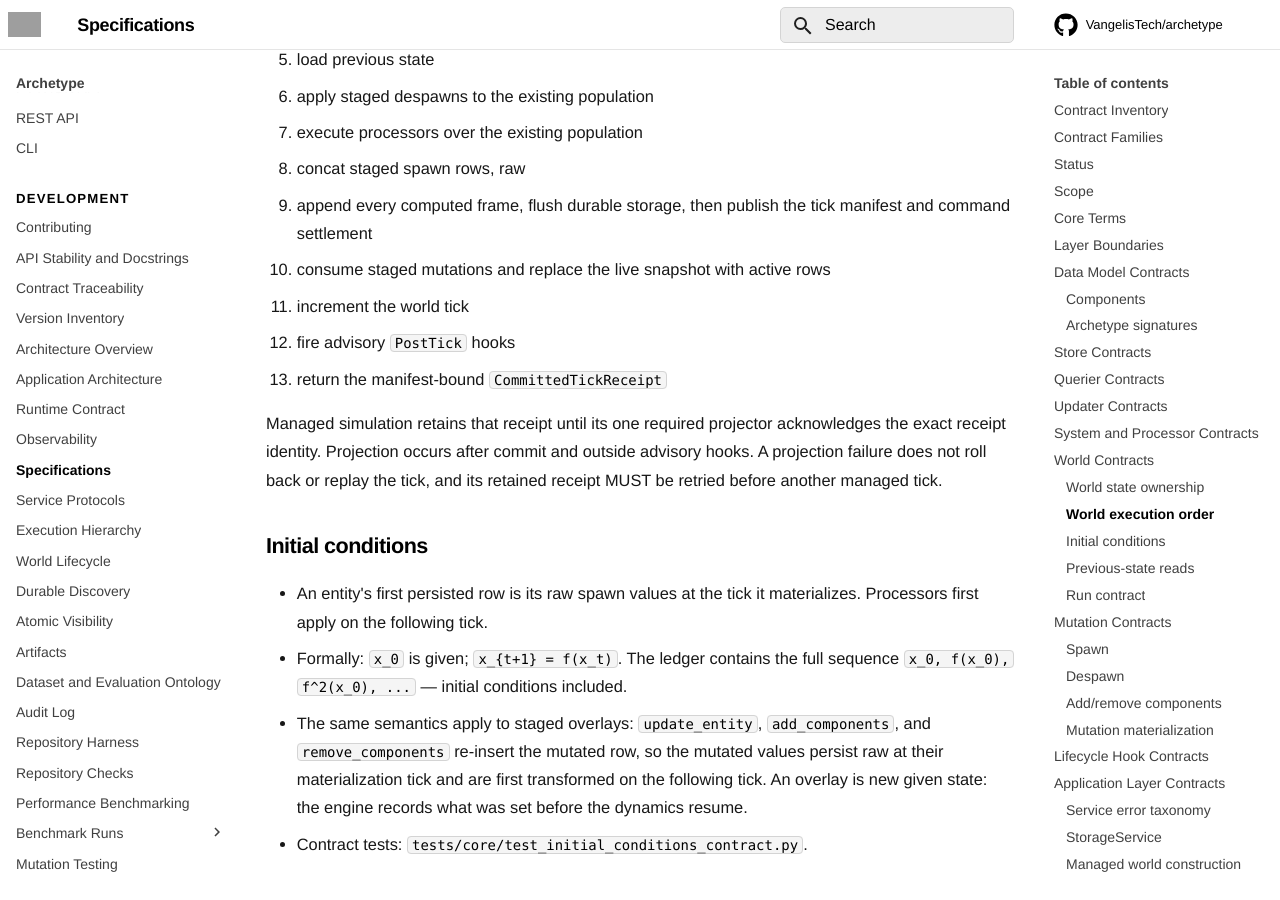
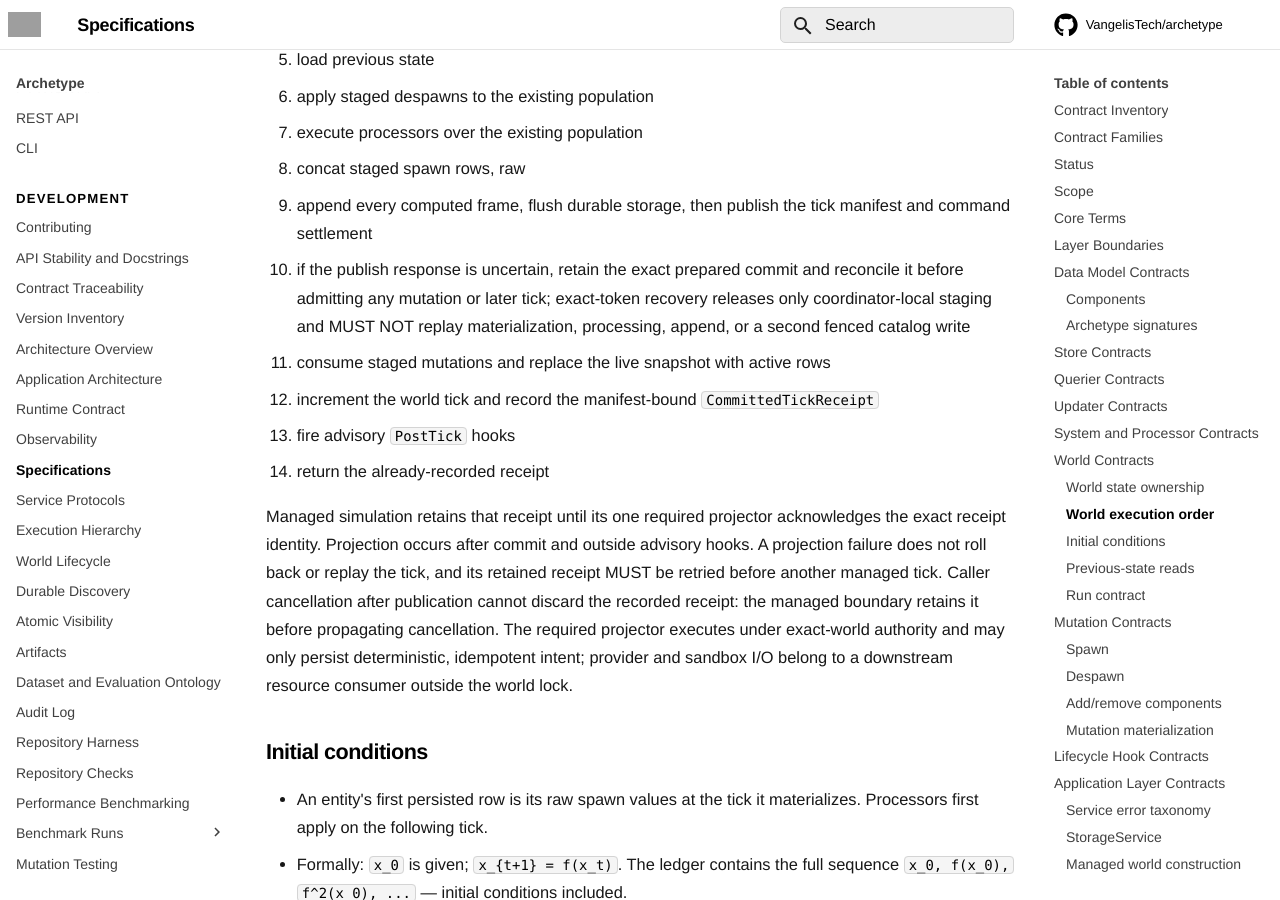
Before and after one commit to VangelisTech/archetype, an MkDocs documentation site: the page built from docs/guide/specification.md, in a window 1280 px wide and 900 px high, scrolled down 10051 px. Built offline with MkDocs 1.6.1 and Material for MkDocs 9.7.7, drawn with Linux system fonts in a browser that asks for light colours; comment, search, counter and statistics services are not loaded; some of the changed text lies outside the part shown; grey boxes are pictures that could not be loaded.

Commit message:
docs(world): specify ambiguous commit recovery
Signed-off-by: Everett Kleven <ekleven@vangelis.tech>

```diff
--- a/docs/guide/specification.md
+++ b/docs/guide/specification.md
@@ -329,15 +329,25 @@ One tick MUST follow this order:
    - concat staged spawn rows, raw
 5. append every computed frame, flush durable storage, then publish the tick
    manifest and command settlement
-6. consume staged mutations and replace the live snapshot with active rows
-7. increment the world tick
-8. fire advisory `PostTick` hooks
-9. return the manifest-bound `CommittedTickReceipt`
+6. if the publish response is uncertain, retain the exact prepared commit and
+   reconcile it before admitting any mutation or later tick; exact-token
+   recovery releases only coordinator-local staging and MUST NOT replay
+   materialization, processing, append, or a second fenced catalog write
+7. consume staged mutations and replace the live snapshot with active rows
+8. increment the world tick and record the manifest-bound
+   `CommittedTickReceipt`
+9. fire advisory `PostTick` hooks
+10. return the already-recorded receipt
 
 Managed simulation retains that receipt until its one required projector
 acknowledges the exact receipt identity. Projection occurs after commit and
 outside advisory hooks. A projection failure does not roll back or replay the
 tick, and its retained receipt MUST be retried before another managed tick.
+Caller cancellation after publication cannot discard the recorded receipt:
+the managed boundary retains it before propagating cancellation. The required
+projector executes under exact-world authority and may only persist
+deterministic, idempotent intent; provider and sandbox I/O belong to a
+downstream resource consumer outside the world lock.
 
 ### Initial conditions
 
@@ -433,7 +443,9 @@ tick, and its retained receipt MUST be retried before another managed tick.
   mutation path that queues the corresponding mutation.
 - A required post-commit projector is a separate managed-world port. It is
   idempotent by `(consumer_name, receipt.identity)`, is never registered in the
-  hook bus, and its failure is reported as committed-but-unprojected work.
+  hook bus, persists only deterministic intent under exact-world authority,
+  and reports failure as committed-but-unprojected work. Provider or sandbox
+  I/O MUST NOT execute through this port.
 
 ## Application Layer Contracts
 
@@ -536,6 +548,9 @@ iRuntimeApplication` for actor-free application execution.
 - `destroy_world()` SHOULD be safe to call on a missing world.
 - `fork_world()` MUST create a new `world_id`, clone the source world's visible
   state, and let source and fork diverge independently.
+- Before selecting a live fork snapshot, managed execution MUST retry retained
+  projection and reconcile any prepared source publication under its exact
+  identity. An unresolved outcome fails without registering a child.
 - Forking MUST transfer pending spawn/despawn caches so spawn-then-fork before
   the next tick materializes in both worlds.
 
@@ -600,6 +615,23 @@ retryable failures remain recoverable and exhausted failures become terminal.
 - After publication, a configured required projector MUST consume and
   acknowledge the stable `CommittedTickReceipt`. Failure is post-commit: the
   receipt remains retained and retryable, and the tick MUST NOT be replayed.
+- After durable rows are flushed, an uncertain manifest response MUST retain
+  the exact prepared context and frames. Exact-token visibility permits only
+  local staging acknowledgment and receipt completion, even after fence
+  handoff; it does not authorize a second catalog write or later work from the
+  stale writer. An explicit missing tick from the fenced authority permits a
+  fresh attempt. An unreadable result, a legacy `None`, or a different token
+  fails closed. Until resolved, entity, processor, hook, and resource mutation
+  MUST reject without changing live state.
+- The core records the committed receipt before advisory `PostTick`. Managed
+  cancellation after publication MUST retain that receipt and retry required
+  projection before any later tick.
+- A live boundary that branches, counts new work, reports a tick, or persists
+  tick attribution MUST reconcile retained projection and prepared publication
+  before selecting that boundary. This includes fork, run/episode start,
+  live world-info snapshots, and artifact occurrence context. Multi-world
+  reporting MUST NOT hold sibling world locks while recovery fires advisory
+  hooks or a required projector.
 - Episodes and rollouts follow [Execution Hierarchy](execution-hierarchy.md).
 
 ### Durable world reads
```
Also changed, not shown: docs/guide/artifacts.md (+8 -0 lines), docs/guide/atomic-visibility.md (+27 -5 lines), docs/guide/world-lifecycle.md (+19 -7 lines).
